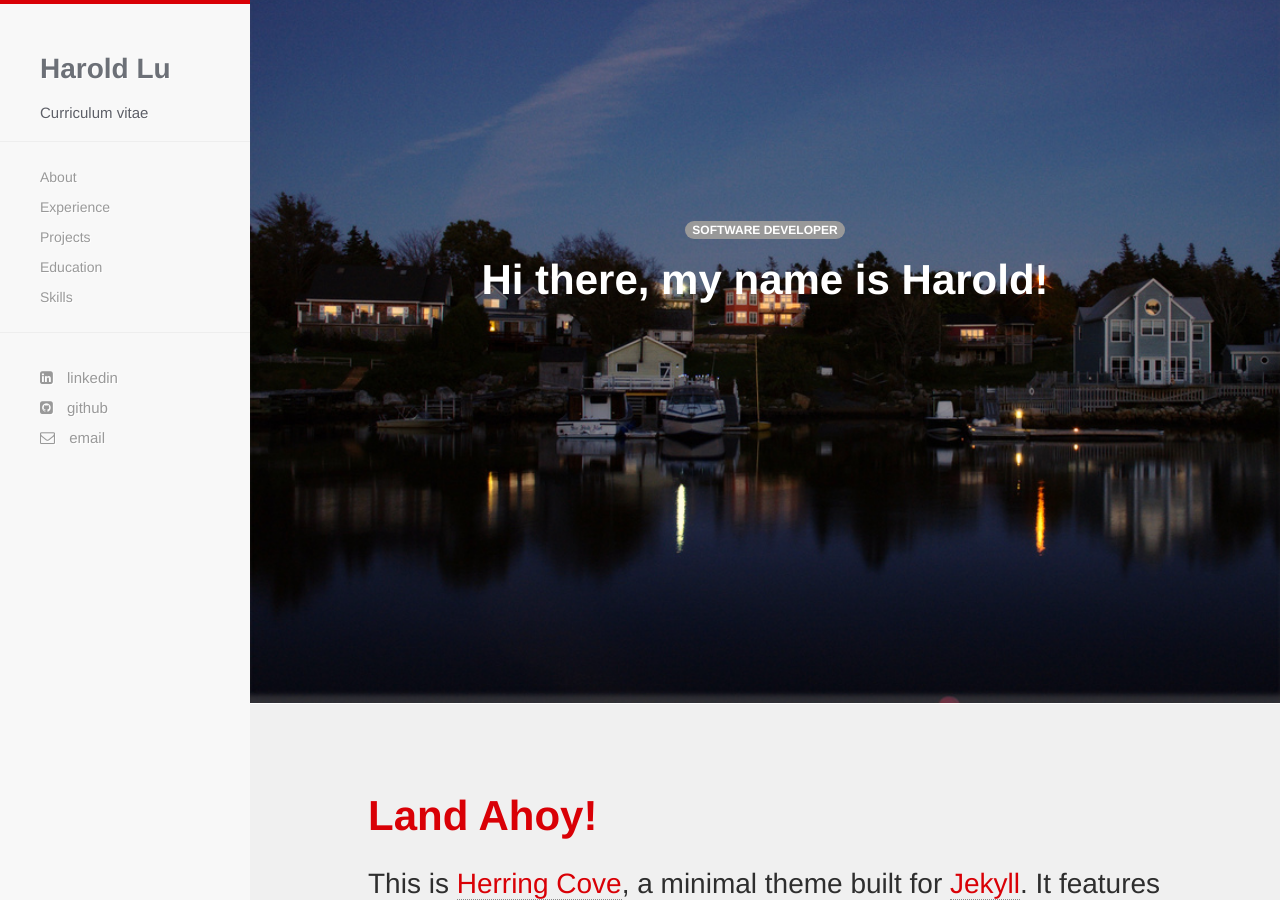
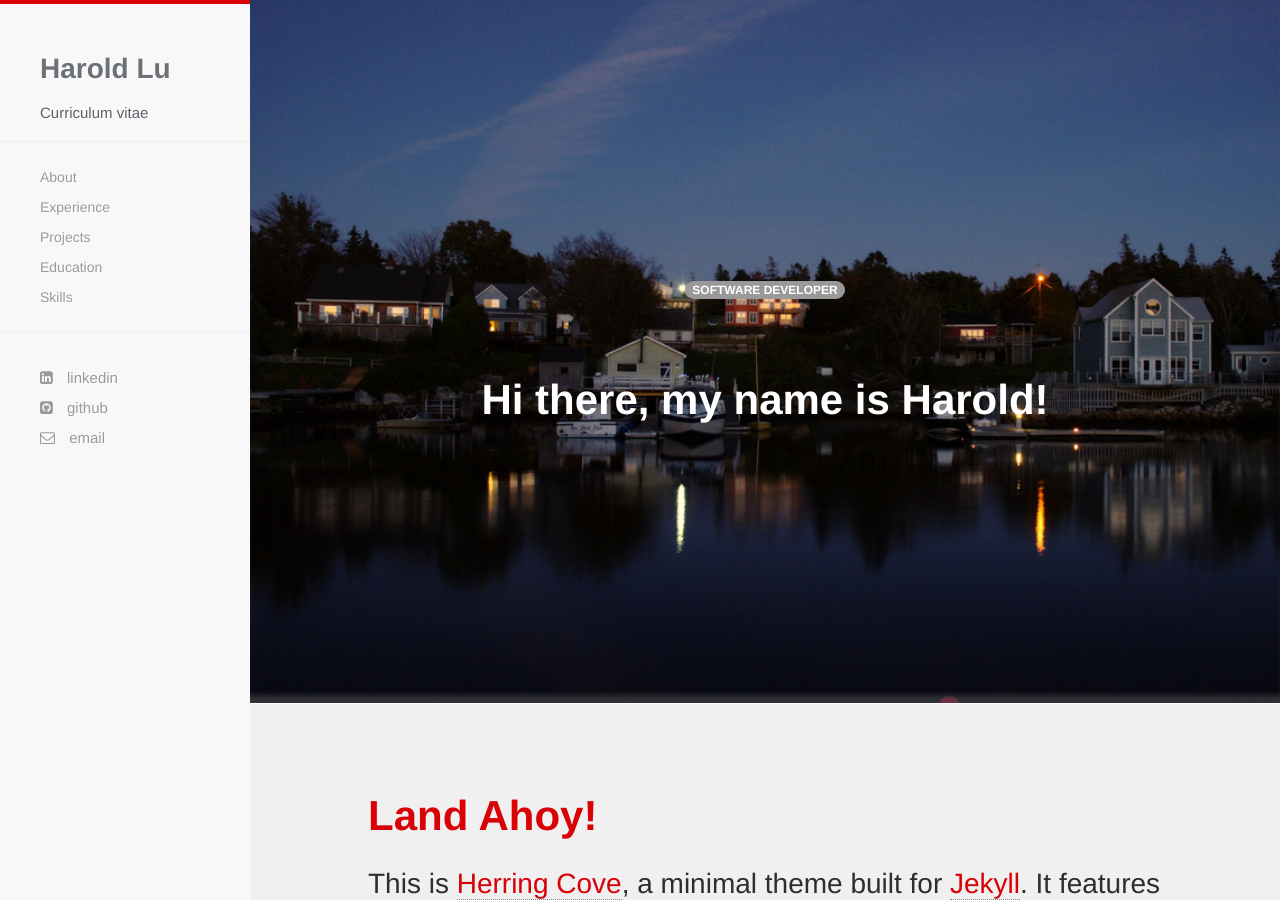
Before and after one commit to harold-lu/harold-lu.github.io, a Jekyll site: the page built from index.html, in a window 1280 px wide and 900 px high. Built offline with Jekyll 4.4.1, drawn with Linux system fonts in a browser that asks for light colours; nearby versions of some CDN libraries.

Commit message:
update intro text

```diff
--- a/_includes/showcase.html
+++ b/_includes/showcase.html
@@ -5,7 +5,7 @@
     <div class="showcase-wrapper sticky">
       <div class="showcase-text">
           {% for post in site.posts limit: 1 %}
-          <span class="badge lazy"><smaller>SOFTWARE DEVELOPER</smaller></span><br>Hi there, my name is Harold!<br>
+          <br><span class="badge lazy"><smaller>SOFTWARE DEVELOPER</smaller></span><br><br>Hi there, my name is Harold!
           {% endfor %}
       </div>
     </div>
```
